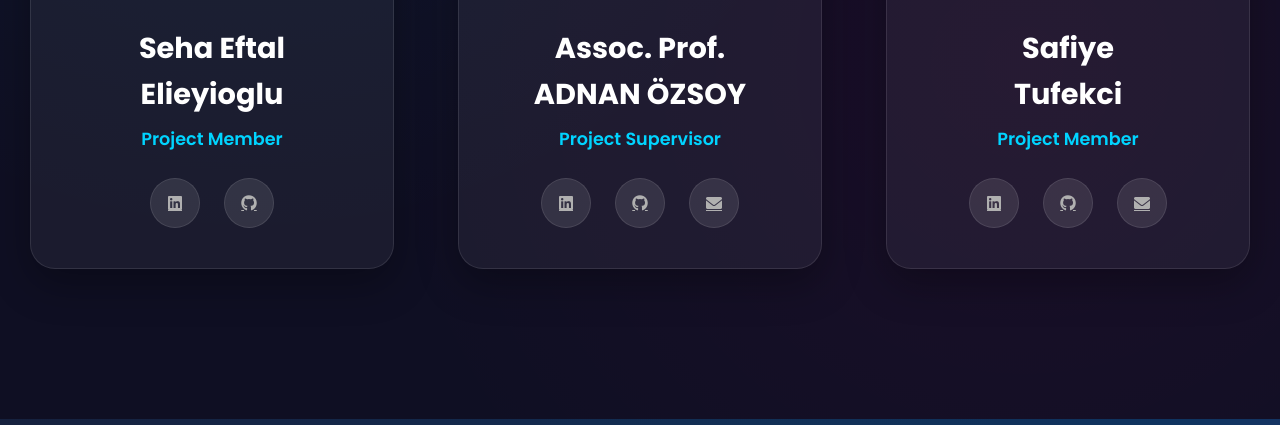
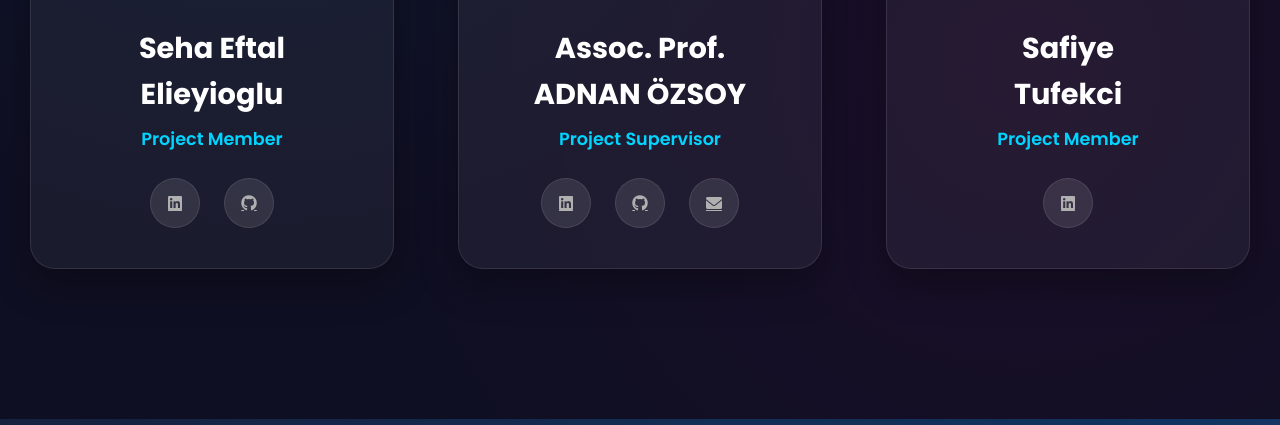
Before and after one commit to Kresendo2123/Finfuture, a plain HTML site: page web/index.html in a window 1280 px wide. Shown: the part 5867-6292 px from the top of the page. Drawn offline with Linux system fonts and the light colour scheme.

Commit message:
Fix video responsive

```diff
--- a/web/index.html
+++ b/web/index.html
@@ -180,9 +180,7 @@
                         <p class="member-role">Project Member</p>
 
                         <div class="member-social">
-                            <a href="#"><i class="fab fa-linkedin"></i></a>
-                            <a href="#"><i class="fab fa-github"></i></a>
-                            <a href="#"><i class="fas fa-envelope"></i></a>
+                            <a href="https://www.linkedin.com/in/tufekcisafiye/?originalSubdomain=tr"><i class="fab fa-linkedin"></i></a>
                         </div>
                     </div>
                 </div>
--- a/web/styles.css
+++ b/web/styles.css
@@ -408,8 +408,7 @@ body {
     overflow: hidden;
     border-radius: 25px;
     box-shadow: 0 20px 60px rgba(0, 0, 0, 0.4);
-    max-width: 800px;     /* ✨ burayı ekle */
-    width: 100%;
+
 }
 
 .video-responsive iframe {
```
